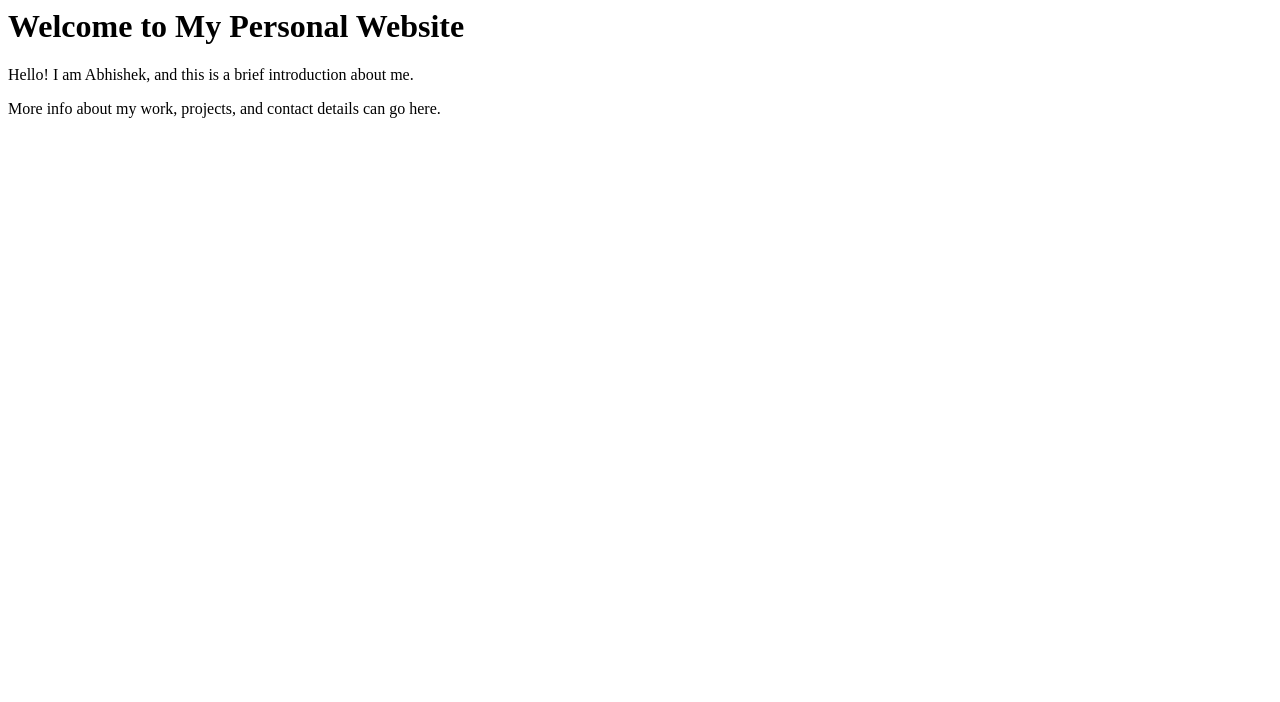
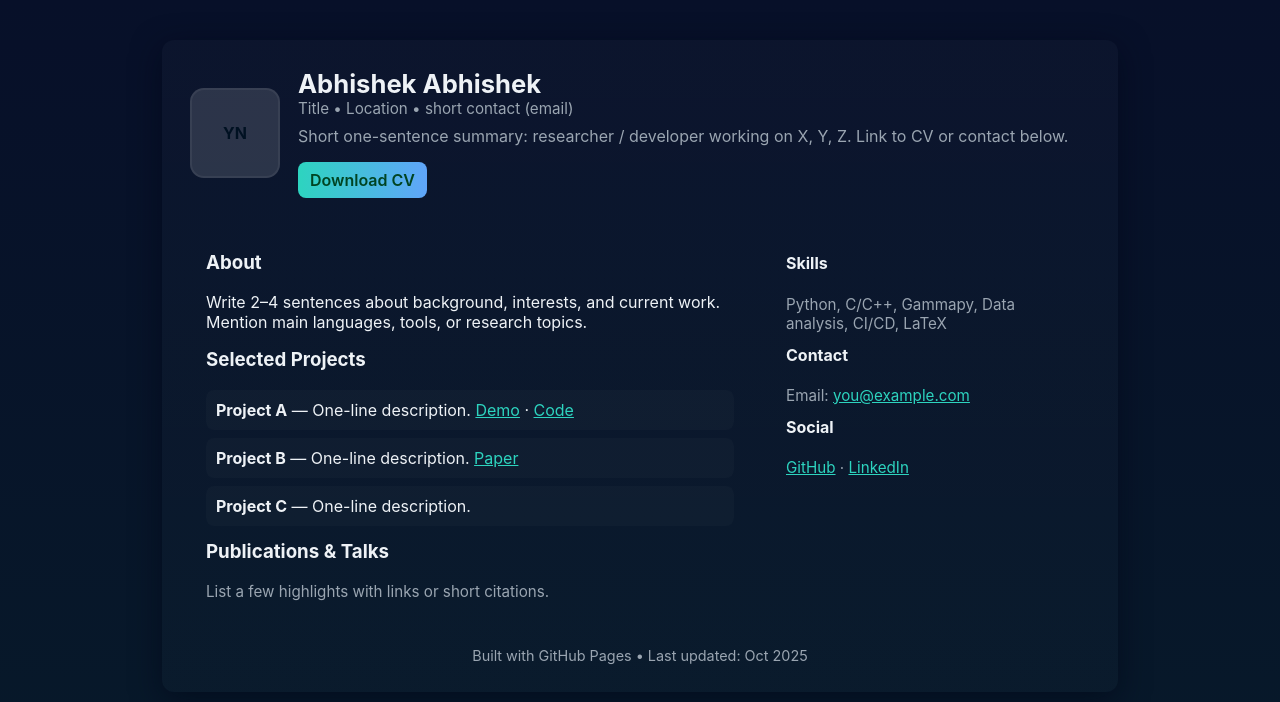
Before and after one commit to abhishekabhi063/Abhishek-Abhishek.github.io, a plain HTML site: page index.html in a window 1280 px wide. Drawn offline with Linux system fonts and the light colour scheme.

Commit message:
Update index.html

```diff
--- a/index.html
+++ b/index.html
@@ -1,8 +1,74 @@
-<html>
-  <head><title>My Personal Website</title></head>
-  <body>
-    <h1>Welcome to My Personal Website</h1>
-    <p>Hello! I am Abhishek, and this is a brief introduction about me.</p>
-    <p>More info about my work, projects, and contact details can go here.</p>
-  </body>
+<!DOCTYPE html>
+<html lang="en">
+<head>
+  <meta charset="utf-8" />
+  <meta name="viewport" content="width=device-width,initial-scale=1" />
+  <title>Abhishek Abhishek — Portfolio</title>
+  <style>
+    :root{
+      --bg:#0f1720; --card:#0b1220; --muted:#9aa5b1; --accent:#2dd4bf; --white:#eef2f6;
+      --maxw:900px; --radius:12px; font-family: Inter, system-ui, -apple-system, "Segoe UI", Roboto, "Helvetica Neue", Arial;
+    }
+    html,body{height:100%;margin:0;background:linear-gradient(180deg,#071029 0%, #071a2a 100%);color:var(--white)}
+    .wrap{max-width:var(--maxw);margin:40px auto;padding:28px}
+    .card{background:linear-gradient(180deg, rgba(255,255,255,0.02), rgba(255,255,255,0.01));border-radius:var(--radius);box-shadow:0 8px 30px rgba(2,6,23,0.6);padding:28px}
+    header{display:flex;align-items:center;gap:18px}
+    .avatar{width:86px;height:86px;border-radius:14px;background:linear-gradient(135deg,var(--accent),#60a5fa);flex:0 0 86px;display:flex;align-items:center;justify-content:center;font-weight:700;color:#012;background:#fff2;border:2px solid rgba(255,255,255,0.06)}
+    h1{margin:0;font-size:1.6rem}
+    p.lead{margin:6px 0 16px;color:var(--muted)}
+    .grid{display:grid;grid-template-columns:1fr 320px;gap:20px;margin-top:18px}
+    .section{background:transparent;border-radius:10px;padding:16px}
+    .meta{font-size:0.95rem;color:var(--muted);margin-bottom:8px}
+    .projects ul{list-style:none;padding:0;margin:0}
+    .projects li{padding:10px;border-radius:8px;margin-bottom:8px;background:rgba(255,255,255,0.02)}
+    a.card-link{display:inline-block;padding:8px 12px;border-radius:8px;background:linear-gradient(90deg,var(--accent),#60a5fa);color:#042; text-decoration:none;font-weight:600}
+    footer{margin-top:22px;color:var(--muted);font-size:0.9rem;text-align:center}
+    @media (max-width:880px){.grid{grid-template-columns:1fr;}.avatar{width:72px;height:72px}}
+  </style>
+</head>
+<body>
+  <div class="wrap card">
+    <header>
+      <div class="avatar">YN</div>
+      <div>
+        <h1>Abhishek Abhishek</h1>
+        <div class="meta">Title • Location • short contact (email)</div>
+        <p class="lead">Short one-sentence summary: researcher / developer working on X, Y, Z. Link to CV or contact below.</p>
+        <a class="card-link" href="#">Download CV</a>
+      </div>
+    </header>
+
+    <div class="grid">
+      <main class="section">
+        <h3>About</h3>
+        <p>Write 2–4 sentences about background, interests, and current work. Mention main languages, tools, or research topics.</p>
+
+        <h3 style="margin-top:14px">Selected Projects</h3>
+        <div class="projects">
+          <ul>
+            <li><strong>Project A</strong> — One-line description. <a href="#" style="color:var(--accent)">Demo</a> · <a href="#" style="color:var(--accent)">Code</a></li>
+            <li><strong>Project B</strong> — One-line description. <a href="#" style="color:var(--accent)">Paper</a></li>
+            <li><strong>Project C</strong> — One-line description.</li>
+          </ul>
+        </div>
+
+        <h3 style="margin-top:14px">Publications & Talks</h3>
+        <p class="meta">List a few highlights with links or short citations.</p>
+      </main>
+
+      <aside class="section">
+        <h4>Skills</h4>
+        <p class="meta">Python, C/C++, Gammapy, Data analysis, CI/CD, LaTeX</p>
+
+        <h4 style="margin-top:12px">Contact</h4>
+        <p class="meta">Email: <a href="mailto:you@example.com" style="color:var(--accent)">you@example.com</a></p>
+
+        <h4 style="margin-top:12px">Social</h4>
+        <p class="meta"><a href="#" style="color:var(--accent)">GitHub</a> · <a href="#" style="color:var(--accent)">LinkedIn</a></p>
+      </aside>
+    </div>
+
+    <footer>Built with GitHub Pages • Last updated: Oct 2025</footer>
+  </div>
+</body>
 </html>
```
